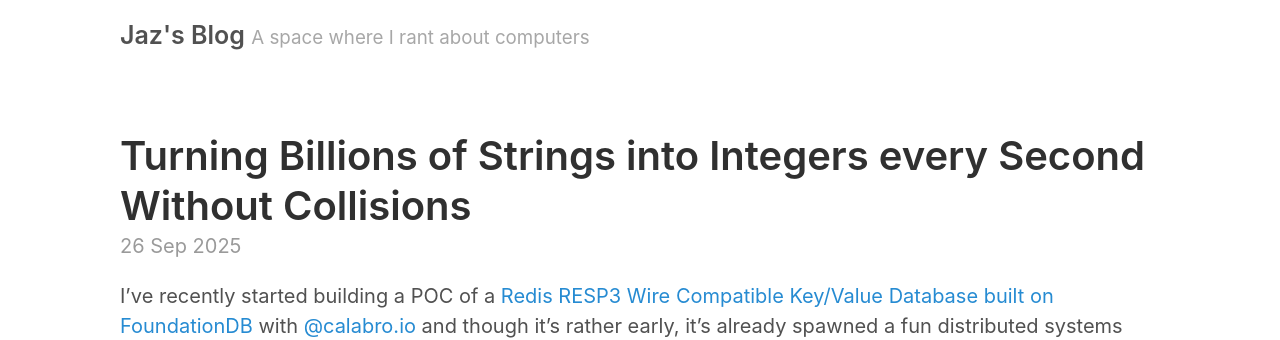
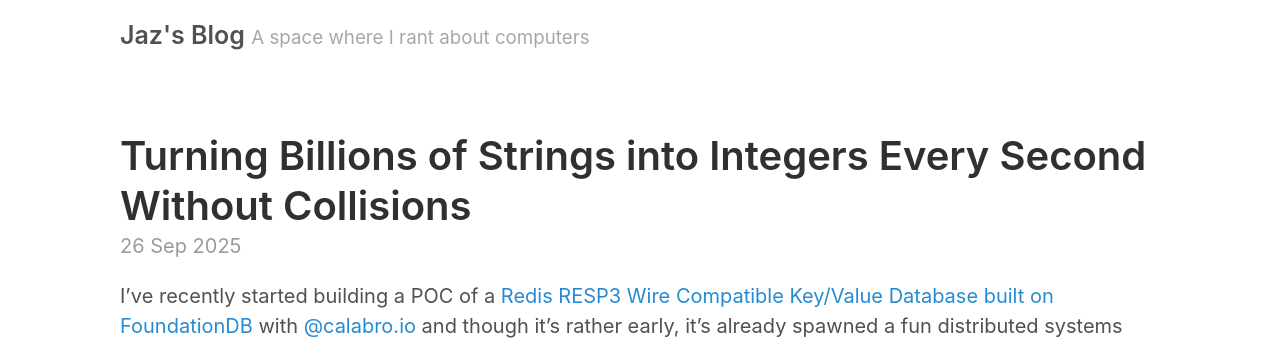
Before and after one commit to jazware/jazco-dev, a Jekyll site: the page built from _posts/2025-09-26-interning.md, in a window 1280 px wide and 900 px high. Shown: the top 340 px of the window. Built offline with Jekyll 4.4.1, drawn with Linux system fonts in a browser that asks for light colours.

Commit message:
cApItAlIzAtIoN

```diff
--- a/_posts/2025-09-26-interning.md
+++ b/_posts/2025-09-26-interning.md
@@ -1,6 +1,6 @@
 ---
 layout: post
-title: "Turning Billions of Strings into Integers every Second Without Collisions"
+title: "Turning Billions of Strings into Integers Every Second Without Collisions"
 excerpt: "In the case of distributed, high-throughput string interning, horizontal scaling can be achieved by breaking up one large keyspace that requires strict coordination into billions of smaller keyspaces that can be randomly load-balanced across."
 ---
 
```
